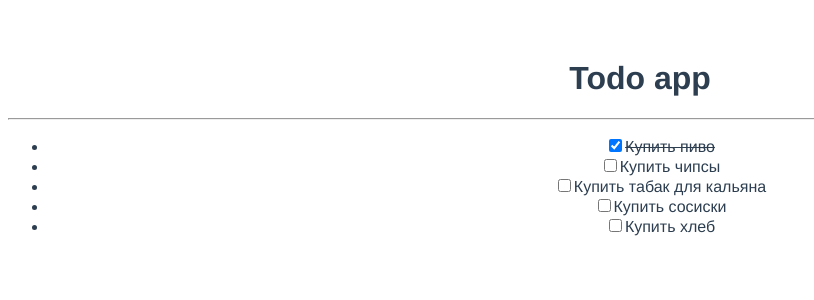
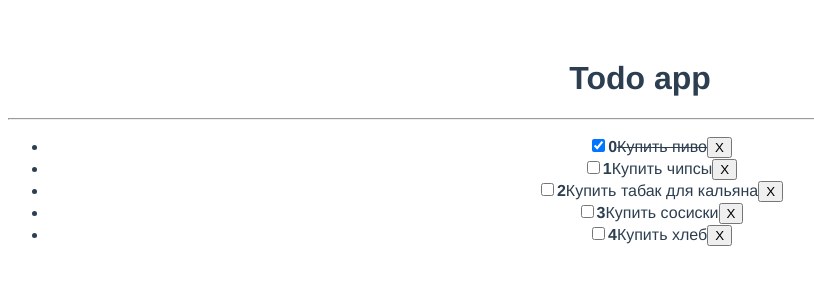
Before and after one commit to SGRashid/Vue_Todo_List, a Vue app: page / in a window 1280 px wide. Shown: the top 300 px of the page, without its empty margins (0-814 px from the left). Built offline with nearby package versions, Linux system fonts and the light colour scheme.

Commit message:
Added some elements

```diff
--- a/src/components/TodoItem.vue
+++ b/src/components/TodoItem.vue
@@ -1,8 +1,10 @@
 <template>
     <li>
         <input type="checkbox" v-model="todo.complited"/>
+        <strong>{{todo.id}}</strong>
         <span v-if="!todo.complited">{{ todo.title }}</span>
         <span v-else style="text-decoration: line-through">{{ todo.title }}</span>
+        <button>X</button>
     </li>
 </template>
 <script>
```
